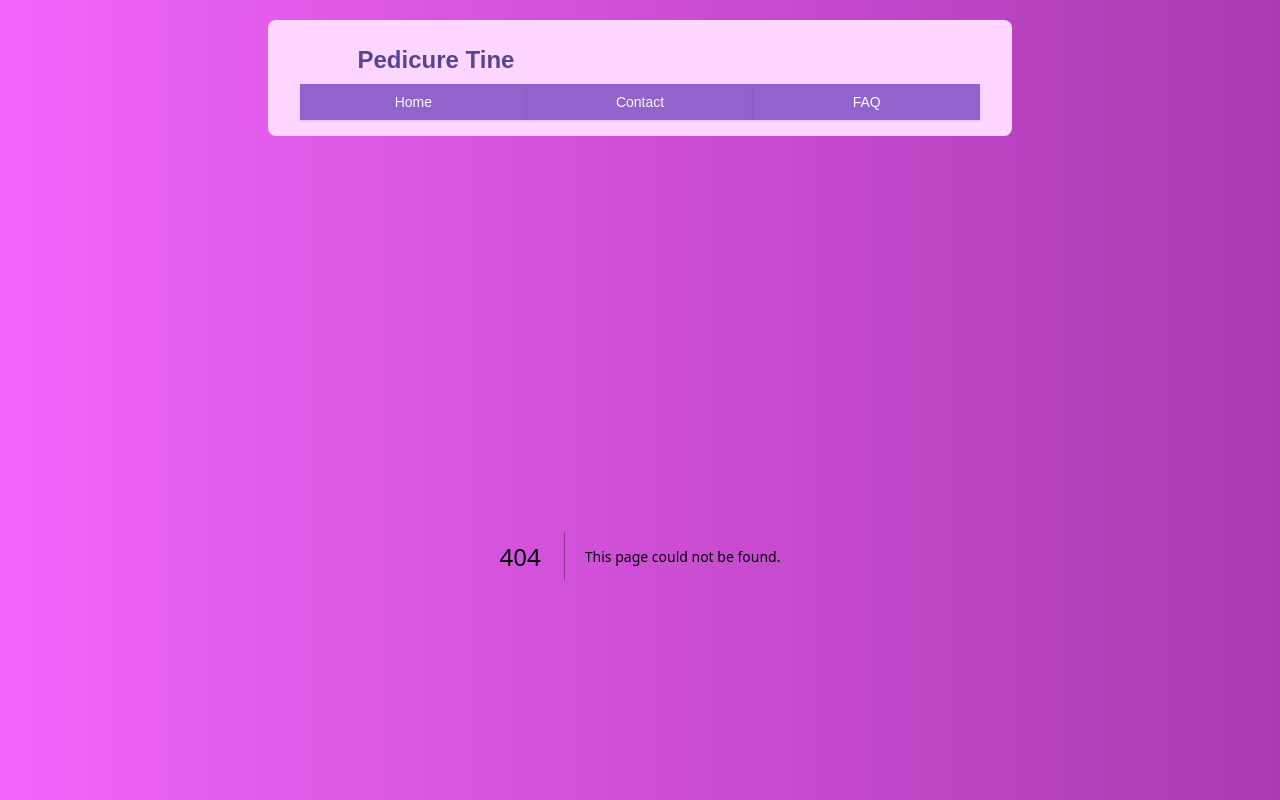
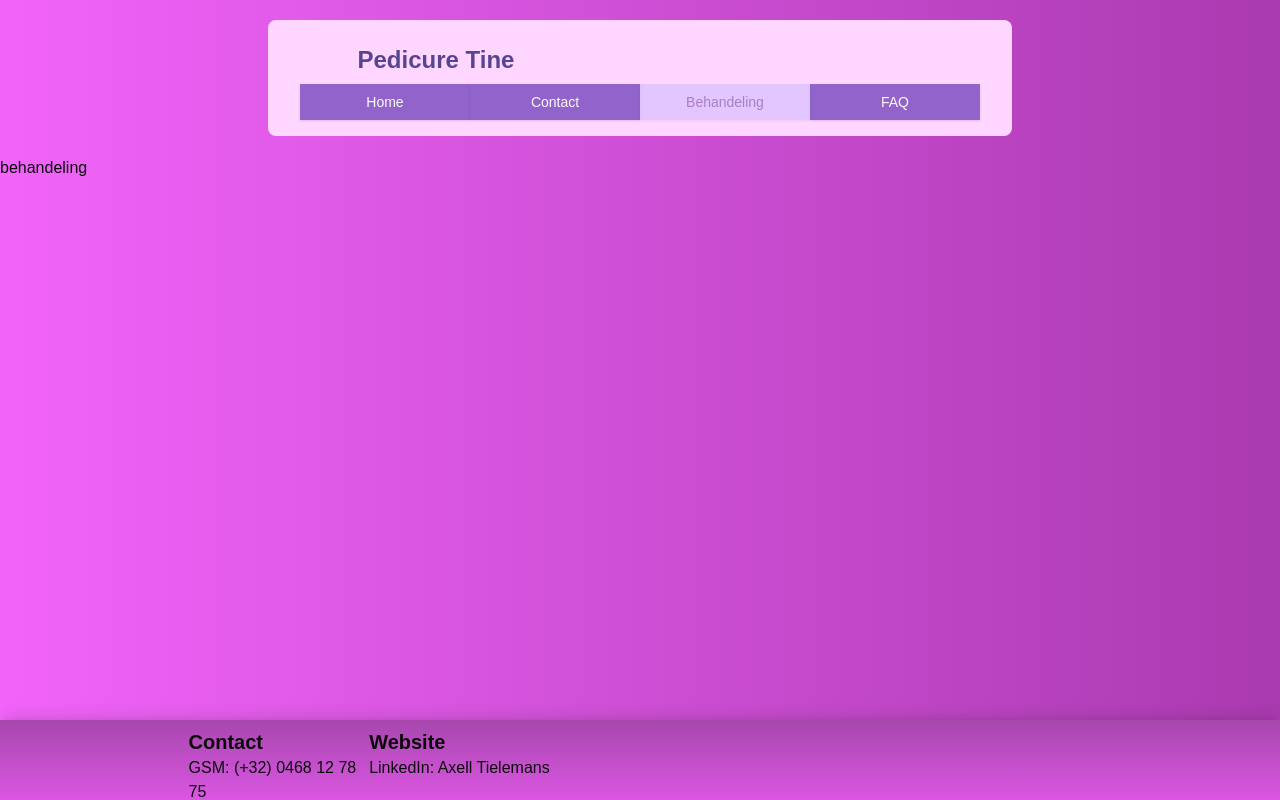
Before and after one commit to BlueGhostface/SiteMom, a Next.js app: page /behandeling in a window 1280 px wide. Before the commit this address had no page. Shown: the top 800 px of the page. Built offline with nearby package versions, Linux system fonts and the light colour scheme.

Commit message:
update footer scaling

```diff
--- /dev/null
+++ b/app/behandeling/page.tsx
@@ -0,0 +1,7 @@
+export default function Behandeling(){
+    return (
+          <div >
+            behandeling
+          </div>
+        );
+}
--- a/app/domain/home/Footer.tsx
+++ b/app/domain/home/Footer.tsx
@@ -1,6 +1,6 @@
 export default function footer() {
   return (
-    <div className="w-full grow min-h-0  mt-2 p-2
+    <div className="w-full min-h-0 max-h-30 sm:max-h-20 mt-2 p-2
     bg-gradient-to-t from-background-footer to-background-footer-gradient flex-col sm:grid sm:grid-cols-7
     shadow-top">
       <div className="flex-col col-start-2 ">
--- a/app/domain/home/Header.tsx
+++ b/app/domain/home/Header.tsx
@@ -25,6 +25,8 @@ export function Header() {
         return "Contact";
       case "/faq":
         return "FAQ";
+      case "/behandeling":
+        return "behandeling";
       default:
         return "Test";
     }
@@ -73,6 +75,14 @@ export function Header() {
             </button>
             <button
               className={`p-2 rounded ${
+                pathname === "/behandeling" ? "bg-nav-background-disabled text-nav-Text-Button" : "bg-nav-background-button"
+              }`}
+              onClick={() => Navigate("/behandeling")}
+            >
+              behandeling
+            </button>
+            <button
+              className={`p-2 rounded ${
                 pathname === "/faq" ? "bg-nav-background-disabled text-nav-Text-Button" : "bg-nav-background-button"
               }`}
               onClick={() => Navigate("/faq")}
@@ -115,10 +125,17 @@ export function Header() {
                 />
                 <NavButton
                   path={pathname}
+                  currentPath="/behandeling"
+                  name="Behandeling"
+                  fn={() => Navigate("/behandeling")}
+                />
+                <NavButton
+                  path={pathname}
                   currentPath="/faq"
                   name="FAQ"
                   fn={() => Navigate("/faq")}
                 />
+
               </div>
             </div>
           </div>
```
